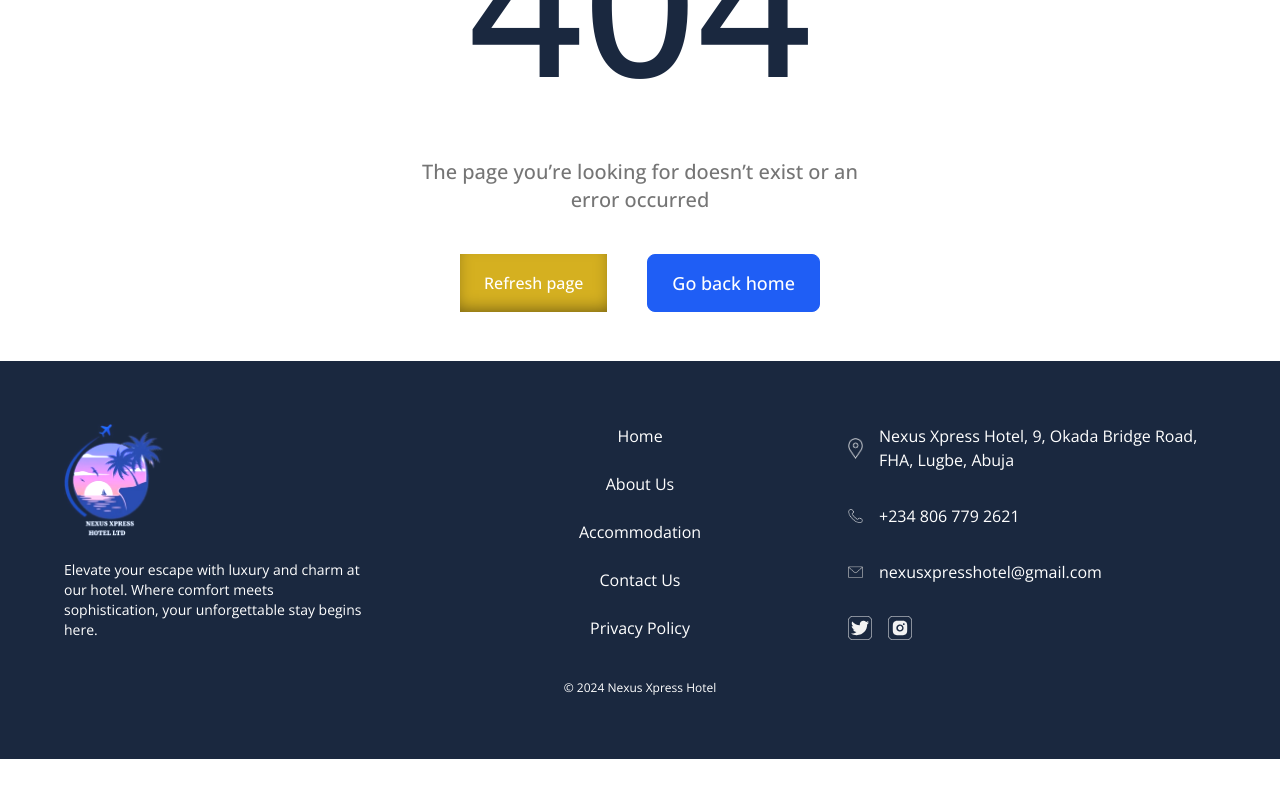
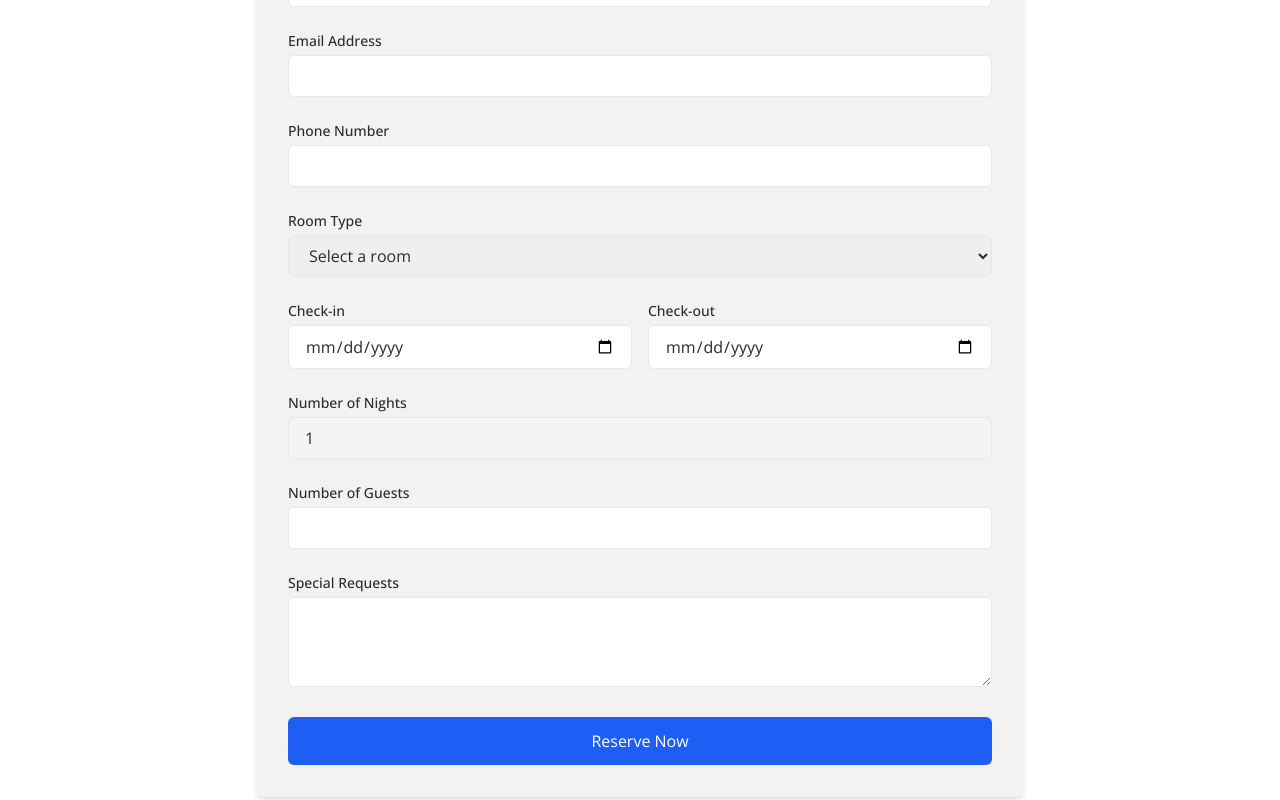
Before and after one commit to macdot700/nexusXpressHotel, a React (Vite) app: page /reservation in a window 1280 px wide. Shown: the part 420-1220 px from the top of the page. Before the commit the page ends 1179 px from the top, so only its background shows below. Built offline with nearby package versions, Linux system fonts and the light colour scheme.

Commit message:
added reservation form and Updated email logic and templates for separate guest/hotel notifications

```diff
--- a/package.json
+++ b/package.json
@@ -10,8 +10,10 @@
     "preview": "vite preview"
   },
   "dependencies": {
+    "@emailjs/browser": "^4.4.1",
     "@headlessui/react": "^1.7.17",
     "@react-google-maps/api": "^2.19.2",
+    "emailjs-com": "^3.2.0",
     "react": "^18.2.0",
     "react-dom": "^18.2.0",
     "react-router-dom": "^6.21.1"
--- a/src/App.jsx
+++ b/src/App.jsx
@@ -14,6 +14,8 @@
 import ContactUs from "./pages/ContactUs";
 import PrivacyPolicy from "./pages/PrivacyPolicy";
 import NotFound from "./pages/NotFound";
+import Reservation from "./pages/Reservation";
+import ThankYouPage from "./pages/ThankYouPage";
 
 const rooms = [
   {
@@ -29,7 +31,7 @@
     title: "Superior Room",
     description:
       "The Superior Room was designed with the traveler in mind, offering a warm and relaxing space that feels like home. It features a 5x6 bed, smart TV, complimentary breakfast for one guest, free beverages and bottled water, air conditioning, a private bathroom, and high-speed Wi-Fi.",
-      price: "₦30,000",
+    price: "₦30,000",
     img: superiorRoom,
   },
   {
@@ -37,15 +39,15 @@
     title: "Deluxe Room",
     description:
       "The Deluxe Room is Nexus Xpress Hotel’s diamond in the rough; its simple yet elegant design creates a memorable and comfortable stay. It features a 6x6 bed, smart TV, complimentary breakfast for one guest, free beverages and bottled water, air conditioning, a private bathroom, and high-speed Wi-Fi.",
-      price: "₦35,000",
-      img: deluxeRoom,
+    price: "₦35,000",
+    img: deluxeRoom,
   },
   {
     path: "/accommodation/executive_room",
     title: "Executive Room",
     description:
       "The Executive Room is the most spacious and refined accommodation at Nexus Xpress Hotel, ideal for business travelers or long stays. Its serene atmosphere, generous layout, and luxurious finish provide unmatched comfort and a truly memorable experience. It features a large bed, smart TV, complimentary breakfast for one guest, free beverages and bottled water, air conditioning, a private bathroom, and high-speed Wi-Fi.",
-      price: "₦40,000",
+    price: "₦40,000",
     img: executiveRoom,
   },
   {
@@ -53,19 +55,19 @@
     title: "Suite",
     description:
       "The Nexus Suite is the ultimate choice for ambience and luxury, brimming with contemporary charm and grandeur while offering top notch privacy and tranquility. It features a separate bedroom and living room with a long sofa, two chairs, two smart TVs, two air conditioners, and two bathrooms. Guests also enjoy a complimentary breakfast for 1 person, free beverages and bottled water, and high-speed Wi-Fi.",
-      price: "₦45,000",
+    price: "₦45,000",
     img: executiveRoom,
   },
 ];
+
 function App() {
-  const [count, setCount] = useState(0);
-
   return (
     <>
       <Navbar />
       <Routes>
         <Route path="/" element={<Home />} />
-        {rooms.map((route, idx) => <Route
+        {rooms.map((route, idx) => (
+          <Route
             key={idx}
             path={route.path}
             element={
@@ -82,10 +84,12 @@
               />
             }
           />
-        )}
+        ))}
         <Route path="/about-us" element={<AboutUs />} />
         <Route path="/contact-us" element={<ContactUs />} />
         <Route path="/privacy_policy" element={<PrivacyPolicy />} />
+        <Route path="/reservation" element={<Reservation />} />
+        <Route path="/thank-you" element={<ThankYouPage />} />
         <Route path="*" element={<NotFound />} />
       </Routes>
       <Footer />
--- a/src/pages/Accommodation/Room.jsx
+++ b/src/pages/Accommodation/Room.jsx
@@ -1,5 +1,7 @@
 import Container from "../../components/Container";
 import Button from "../../components/Button";
+import { Link } from "react-router-dom";
+import { useParams } from "react-router-dom";
 
 const Room = ({ title, description, price, img }) => {
   return (
@@ -11,7 +13,9 @@
               {title}
             </h1>
             <p className="text-lg">
-              <span className="hidden md:inline">From</span> <span className="font-medium text-book">{price}</span><span className="font-medium">/night</span>
+              <span className="hidden md:inline">From</span>{" "}
+              <span className="font-medium text-book">{price}</span>
+              <span className="font-medium">/night</span>
             </p>
           </div>
 
@@ -19,6 +23,7 @@
         </div>
         <div></div>
       </div>
+
       <div className="grid grid-cols-1 md:grid-cols-[2fr_1fr] gap-6">
         <img src={img} alt={title} className="w-full" />
         <div className="flex flex-col justify-between">
@@ -28,15 +33,14 @@
             </h2>
             <p className="text-lg ">{description}</p>
           </div>
-          <a
-            href="https://forms.gle/gg6pEu4ozogF6KAD7"
-            target="_blank"
-            className="text-center px-6 py-4 bg-book hover:text-book hover:bg-white transition ease-in-out delay-150 font-medium text-white shadow-xs"
-            rel="noopener noreferrer"
+
+          {/* Book Now Button that links to the reservation form */}
+          <Link
+            to="/reservation"
+            className="text-center mt-4 px-6 py-4 bg-book hover:text-book hover:bg-white transition ease-in-out delay-150 font-medium text-white shadow-xs rounded-md"
           >
             Book Now
-          </a>
-          {/* <Button text="Book now" onClick={window.open("url", '_blank')} /> */}
+          </Link>
         </div>
       </div>
     </Container>
--- /dev/null
+++ b/src/pages/Reservation.jsx
@@ -0,0 +1,195 @@
+import React, { useRef, useState } from "react";
+import emailjs from "@emailjs/browser";
+import { useNavigate } from "react-router-dom";
+
+const Reservation = () => {
+  const form = useRef();
+  const navigate = useNavigate();
+  const [loading, setLoading] = useState(false);
+  const [nights, setNights] = useState(1);
+
+  const calculateNights = (checkIn, checkOut) => {
+    const inDate = new Date(checkIn);
+    const outDate = new Date(checkOut);
+    const diffTime = outDate - inDate;
+    const diffDays = Math.ceil(diffTime / (1000 * 60 * 60 * 24));
+    return diffDays > 0 ? diffDays : 1;
+  };
+
+  const handleDateChange = () => {
+    const formData = new FormData(form.current);
+    const checkIn = formData.get("check_in");
+    const checkOut = formData.get("check_out");
+
+    if (checkIn && checkOut) {
+      const calculated = calculateNights(checkIn, checkOut);
+      setNights(calculated);
+    }
+  };
+
+  const sendEmail = async (e) => {
+    e.preventDefault();
+    setLoading(true);
+
+    const formData = new FormData(form.current);
+    const templateParams = {
+      full_name: formData.get("full_name"),
+      email: formData.get("email"),
+      phone: formData.get("phone"),
+      room_type: formData.get("room_type"),
+      check_in: formData.get("check_in"),
+      check_out: formData.get("check_out"),
+      number_of_nights: nights,
+      guests: formData.get("guests"),
+      special_requests: formData.get("special_requests"),
+    };
+
+    try {
+      // Send to guest
+      await emailjs.send(
+        "service_wjrcah7",
+        "template_wneulen", // guest template
+        templateParams,
+        "FHN_1Krva_7DZA4E9"
+      );
+
+      // Send to hotel
+      await emailjs.send(
+        "service_wjrcah7",
+        "template_nk9h8z9", // hotel notification template
+        templateParams,
+        "FHN_1Krva_7DZA4E9"
+      );
+
+      navigate("/thank-you");
+    } catch (error) {
+      console.error("EmailJS error:", error);
+      alert("Something went wrong: " + (error?.text || "Please try again."));
+    } finally {
+      setLoading(false);
+    }
+  };
+
+  return (
+    <div className="bg-white text-black font-opensans min-h-screen py-12 px-4 sm:px-6 lg:px-8">
+      <div className="max-w-3xl mx-auto bg-grey-1 shadow-md rounded-lg p-8">
+        <h2 className="text-3xl font-bold text-primary-blue mb-6 text-center">
+          Book a Room
+        </h2>
+        <form ref={form} onSubmit={sendEmail} className="space-y-6">
+          <div>
+            <label className="block text-sm font-medium mb-1">Full Name</label>
+            <input
+              type="text"
+              name="full_name"
+              required
+              className="w-full px-4 py-2 border rounded-md"
+            />
+          </div>
+
+          <div>
+            <label className="block text-sm font-medium mb-1">Email Address</label>
+            <input
+              type="email"
+              name="email"
+              required
+              className="w-full px-4 py-2 border rounded-md"
+            />
+          </div>
+
+          <div>
+            <label className="block text-sm font-medium mb-1">Phone Number</label>
+            <input
+              type="tel"
+              name="phone"
+              required
+              className="w-full px-4 py-2 border rounded-md"
+            />
+          </div>
+
+          <div>
+            <label className="block text-sm font-medium mb-1">Room Type</label>
+            <select
+              name="room_type"
+              required
+              className="w-full px-4 py-2 border rounded-md"
+            >
+              <option value="">Select a room</option>
+              <option value="Standard Room">Standard Room</option>
+              <option value="Superior Room">Superior Room</option>
+              <option value="Deluxe Room">Deluxe Room</option>
+              <option value="Executive Room">Executive Room</option>
+              <option value="Suite">Nexus Suite</option>
+            </select>
+          </div>
+
+          <div className="grid grid-cols-1 sm:grid-cols-2 gap-4">
+            <div>
+              <label className="block text-sm font-medium mb-1">Check-in</label>
+              <input
+                type="date"
+                name="check_in"
+                required
+                onChange={handleDateChange}
+                className="w-full px-4 py-2 border rounded-md"
+              />
+            </div>
+            <div>
+              <label className="block text-sm font-medium mb-1">Check-out</label>
+              <input
+                type="date"
+                name="check_out"
+                required
+                onChange={handleDateChange}
+                className="w-full px-4 py-2 border rounded-md"
+              />
+            </div>
+          </div>
+
+          <div>
+            <label className="block text-sm font-medium mb-1">Number of Nights</label>
+            <input
+              type="number"
+              name="number_of_nights"
+              value={nights}
+              readOnly
+              className="w-full px-4 py-2 border rounded-md bg-gray-100"
+            />
+          </div>
+
+          <div>
+            <label className="block text-sm font-medium mb-1">Number of Guests</label>
+            <input
+              type="number"
+              name="guests"
+              required
+              min="1"
+              className="w-full px-4 py-2 border rounded-md"
+            />
+          </div>
+
+          <div>
+            <label className="block text-sm font-medium mb-1">Special Requests</label>
+            <textarea
+              name="special_requests"
+              rows="3"
+              className="w-full px-4 py-2 border rounded-md"
+            ></textarea>
+          </div>
+
+          <div>
+            <button
+              type="submit"
+              disabled={loading}
+              className="w-full bg-primary-blue text-white py-3 rounded-md hover:bg-blue-700 transition duration-200"
+            >
+              {loading ? "Sending..." : "Reserve Now"}
+            </button>
+          </div>
+        </form>
+      </div>
+    </div>
+  );
+};
+
+export default Reservation;
--- /dev/null
+++ b/src/pages/ThankYouPage.jsx
@@ -0,0 +1,23 @@
+// src/pages/ThankYouPage.jsx
+import { Link } from "react-router-dom";
+
+export default function ThankYouPage() {
+  return (
+    <div className="min-h-screen bg-grey-1 flex flex-col items-center justify-center px-6 text-center font-poppins text-black">
+      <div className="bg-white rounded-2xl shadow-lg p-10 max-w-md w-full">
+        <h1 className="text-3xl md:text-4xl font-semibold text-primary-blue mb-4">
+          Thank You!
+        </h1>
+        <p className="text-grey-7 text-lg mb-6">
+          Your reservation request has been received. A confirmation invoice will be sent to your email shortly.
+        </p>
+        <Link
+          to="/"
+          className="inline-block bg-primary-blue hover:bg-blue-700 text-white text-sm md:text-base font-medium py-3 px-6 rounded-full transition-all duration-300"
+        >
+          Back to Home
+        </Link>
+      </div>
+    </div>
+  );
+}
```
Also changed, not shown: 1 other file (tests, documents, lock files or other folders).
